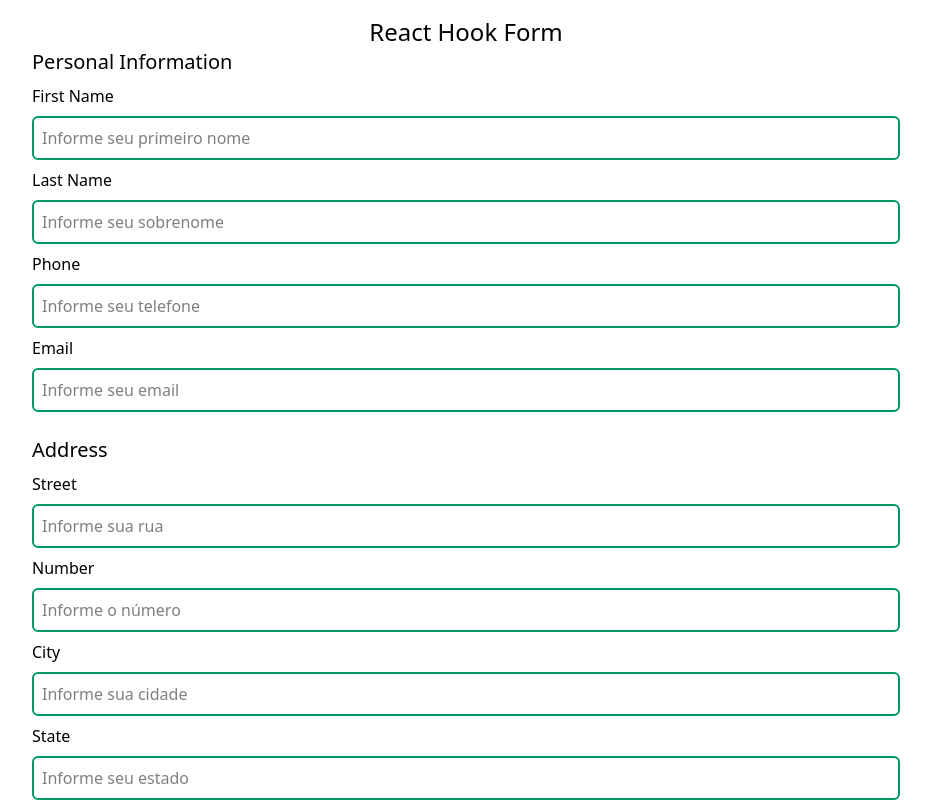
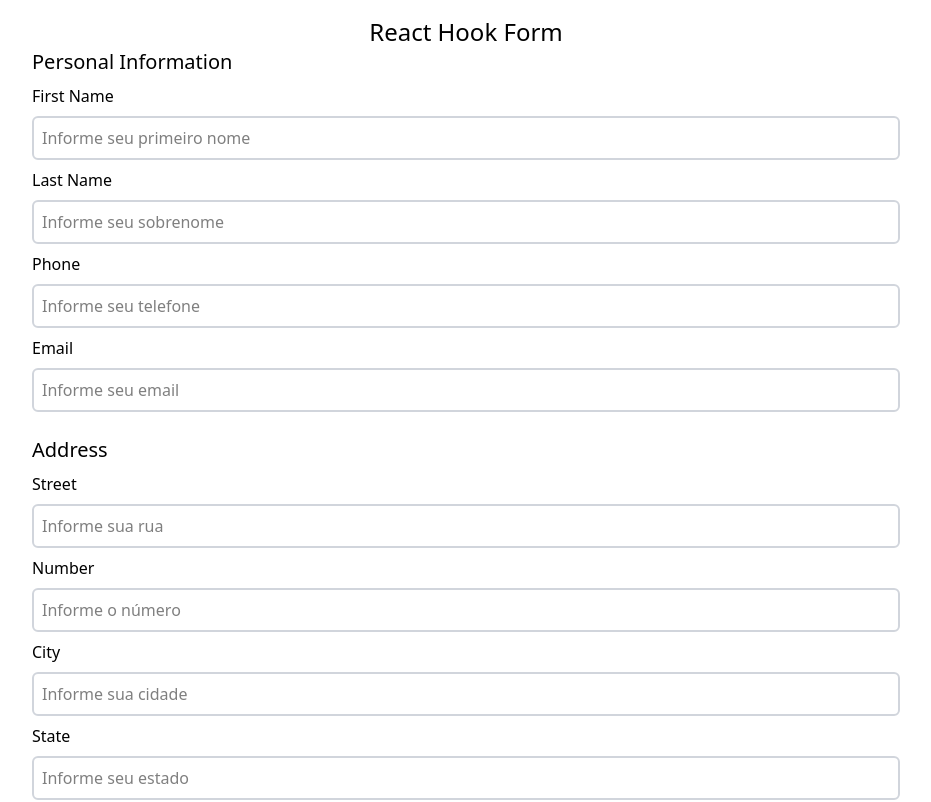
Before and after one commit to christiancesar/vite-template, a React (Vite) app: page / in a window 1280 px wide. Shown: the top 802 px of the page, without its empty margins (174-1105 px from the left). Built offline with nearby package versions, Linux system fonts and the light colour scheme.

Commit message:
feat: change the border color

```diff
--- a/src/components/input-text.tsx
+++ b/src/components/input-text.tsx
@@ -20,7 +20,7 @@ export function InputText({
         defaultValue={props.value}
         type="text"
         placeholder={placeholder}
-        className="rounded-md border-2 border-emerald-600 p-2"
+        className="rounded-md border-2 border-gray-300 p-2 focus:border-emerald-500 focus:outline-none"
         {...props}
       />
       {error && <span className="text-red-500">{error.message}</span>}
```
